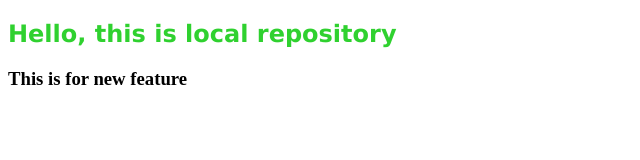
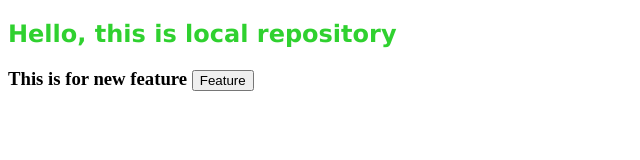
Before and after one commit to sanidhya-45/localrepo, a plain HTML site: page index.html in a window 1280 px wide. Shown: the whole page, without its empty margins (0-640 px from the left). Drawn offline with Linux system fonts and the light colour scheme.

Commit message:
Added button

```diff
--- a/index.html
+++ b/index.html
@@ -9,6 +9,6 @@
 </head>
 <body>
     <h2>Hello, this is local repository</h2>
-    <h3>This is for new feature</h3>
+    <h3>This is for new feature <button>Feature</button> </h3>
 </body>
 </html>
```
